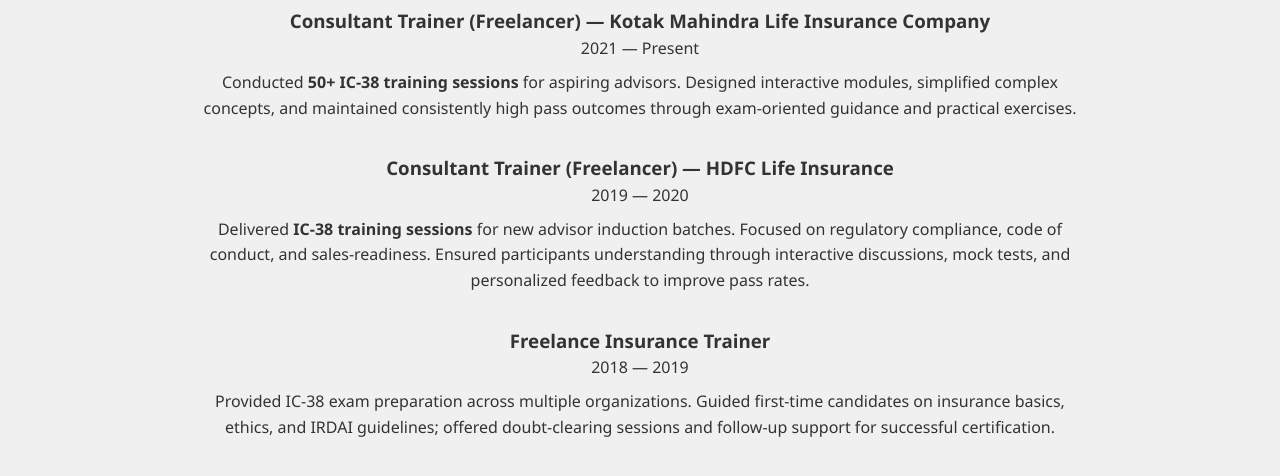
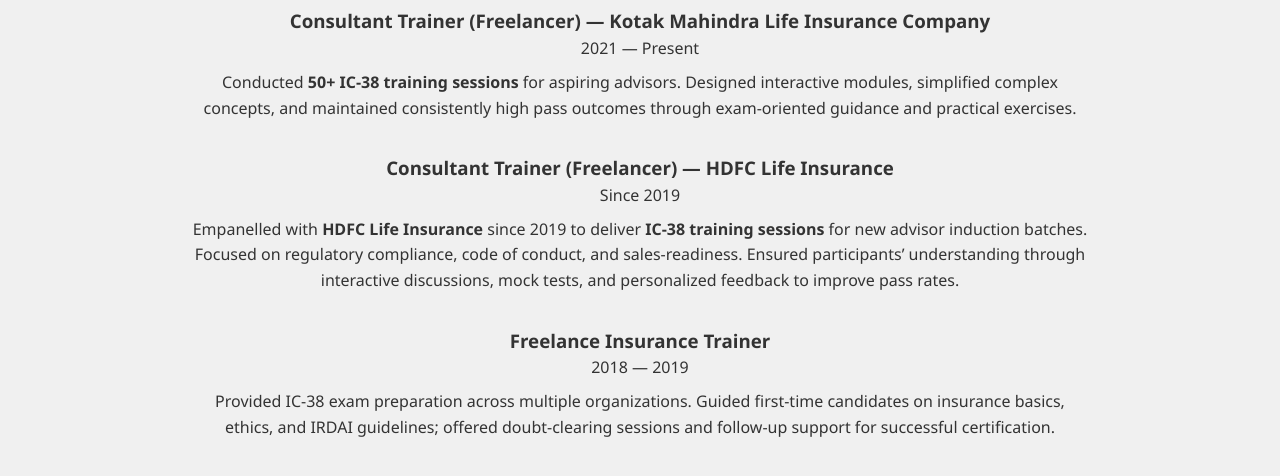
Before and after one commit to Bishal-Keshri/csbresume, a plain HTML site: page index.html in a window 1280 px wide. Shown: the part 596-1072 px from the top of the page. Drawn offline with Linux system fonts and the light colour scheme.

Commit message:
updating HDFC

```diff
--- a/index.html
+++ b/index.html
@@ -54,13 +54,17 @@
 
                 <article class="job">
                     <h3>Consultant Trainer (Freelancer) — HDFC Life Insurance</h3>
-                    <span class="date">2019 — 2020</span>
+                    <span class="date">Since 2019</span>
                     <p>
-                        Delivered <strong>IC-38 training sessions</strong> for new advisor induction batches. Focused on
-                        regulatory compliance, code of conduct, and sales-readiness. Ensured participants understanding
-                        through interactive discussions, mock tests, and personalized feedback to improve pass rates.
+                        Empanelled with <strong>HDFC Life Insurance</strong> since 2019 to deliver <strong>IC-38
+                            training
+                            sessions</strong> for new advisor induction batches. Focused on
+                        regulatory compliance, code of conduct, and sales-readiness. Ensured participants’ understanding
+                        through
+                        interactive discussions, mock tests, and personalized feedback to improve pass rates.
                     </p>
                 </article>
+
 
                 <article class="job">
                     <h3>Freelance Insurance Trainer</h3>
```
